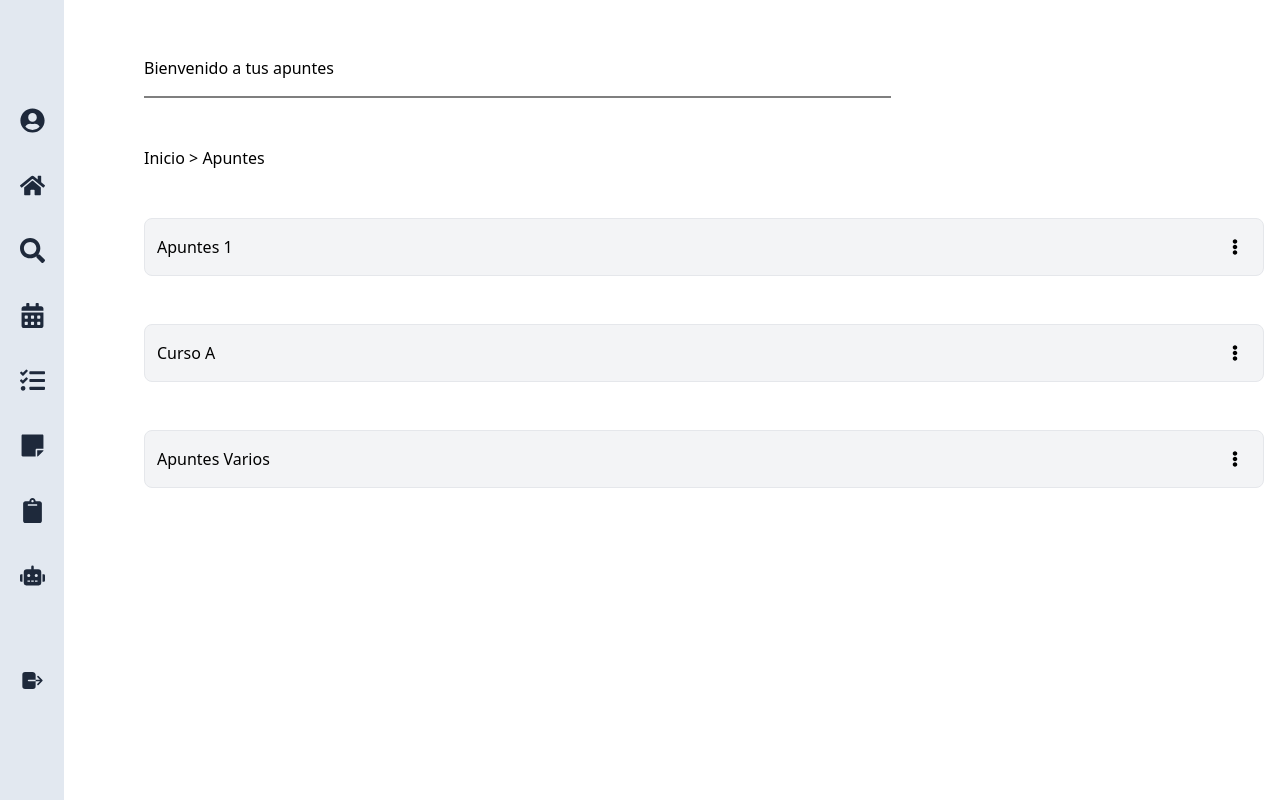
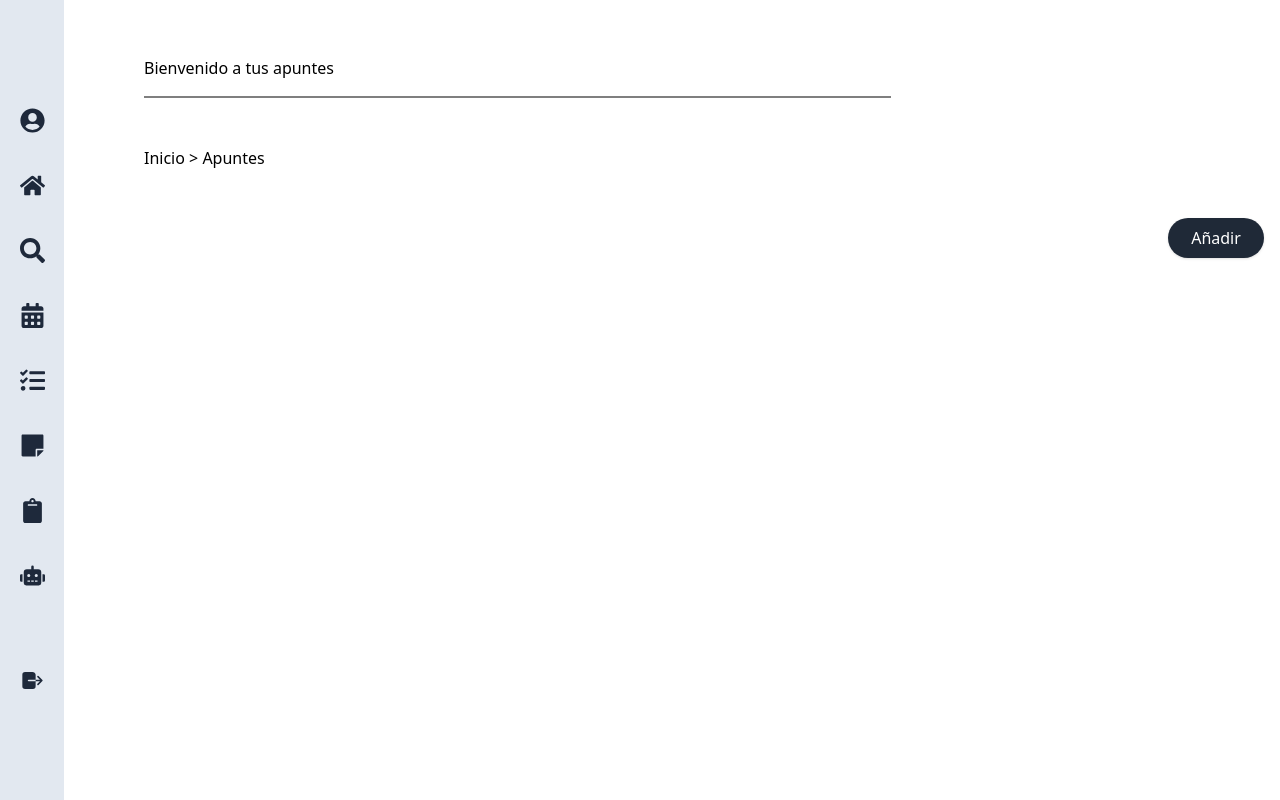
Before and after one commit to DagmarLV/StudyPower, a Next.js app in the folder my-app/: page /notas in a window 1280 px wide. Built offline with nearby package versions, Linux system fonts and the light colour scheme.

Commit message:
Adding notes backend

```diff
--- a/my-app/src/app/notas/page.jsx
+++ b/my-app/src/app/notas/page.jsx
@@ -1,12 +1,31 @@
+'use client';
 import NoteSelector from "@/components/NoteSelector";
+import AddButtonNote from "@/components/AddButtonNote";
+import { useState } from "react";
 
-const notes = [
-    { id: 1, name: "Apuntes 1", url: "/apuntes_1" },
-    { id: 2, name: "Curso A", url: "/curso_a" },
-    { id: 3, name: "Apuntes Varios", url: "/apuntes_varios"},
-];
 
 export default function NotesPage() {
+    const [notes, setNotes] = useState([]);
+    const [addNotes, setAddNotes] = useState(false);
+    const onSubmit = async (event) => {
+        event.preventDefault()
+
+        const formData = new FormData(event.target)
+        const data = await fetch('http://localhost:5000/notes/create', {
+            method: 'POST',
+            headers: {
+                'Content-Type': 'application/json',
+            },
+            body: JSON.stringify(Object.fromEntries(formData)),
+        });
+        const response = await data.json();
+        console.log(response.data);
+        setNotes([...notes, {
+            id: response.data.userId,
+            name: response.data.title,
+            url: response.data.url
+        }]);
+    }
     return (
         <section className="container mx-auto flex flex-col md:gap-12 gap-4 p-4 md:ml-16 w-auto">
             <div className='md:w-2/3 mt-10 border-b-2 border-black/50 pb-4'>Bienvenido a tus apuntes</div>
@@ -16,6 +35,19 @@ export default function NotesPage() {
                     <NoteSelector key={note.id} name={note.name} targetUrl={note.url} />
                 ))
             }
+            <AddButtonNote onClick={() => setAddNotes(!addNotes)} />
+            {
+                addNotes && (
+                    <div className='flex flex-col gap-4 items-center justify-end'>
+                        <form onSubmit={onSubmit}>
+                            <input name="title" type='text' placeholder='Nombre de la nota' className='border-2 border-black/50 p-2' />
+                            <input name="userId" value={1} type='hidden' />
+                            <br/>
+                            <button type="submit" className='bg-gray-800 text-white py-2 px-4 rounded-full shadow w-24'>Añadir</button>
+                        </form>
+                    </div>
+                )
+            }
         </section>
     )
 }
--- a/my-app/src/app/pages/notes.js
+++ /dev/null
@@ -1,9 +0,0 @@
-import Note from "../components/Note";
-
-export default function Notes() {
-  return (
-    <main>
-      <Note />
-    </main>
-  );
-}
--- a/my-app/src/app/register/page.jsx
+++ b/my-app/src/app/register/page.jsx
@@ -38,7 +38,7 @@ function RegisterPage() {
                 <form onSubmit={onSubmit}>
                     <div className="mb-4">
                         <label className="block mb-2 text-sm font-medium">Name</label>
-                        <input name="name" type="text" className="w-full p-2 border border-gray-300 rounded-md" />
+                        <input name="user" type="text" className="w-full p-2 border border-gray-300 rounded-md" />
                     </div>
                     <div className="mb-4">
                         <label className="block mb-2 text-sm font-medium">Email</label>
--- /dev/null
+++ b/my-app/src/components/AddButtonNote.jsx
@@ -0,0 +1,13 @@
+import React from 'react';
+
+const AddButtonNote = ({onClick}) => {
+  return (
+    <div className="flex items-center justify-end">
+      <button className="bg-gray-800 text-white py-2 px-4 rounded-full shadow w-24" onClick={onClick}>
+        Añadir
+      </button>
+    </div>
+  );
+};
+
+export default AddButtonNote;
```
